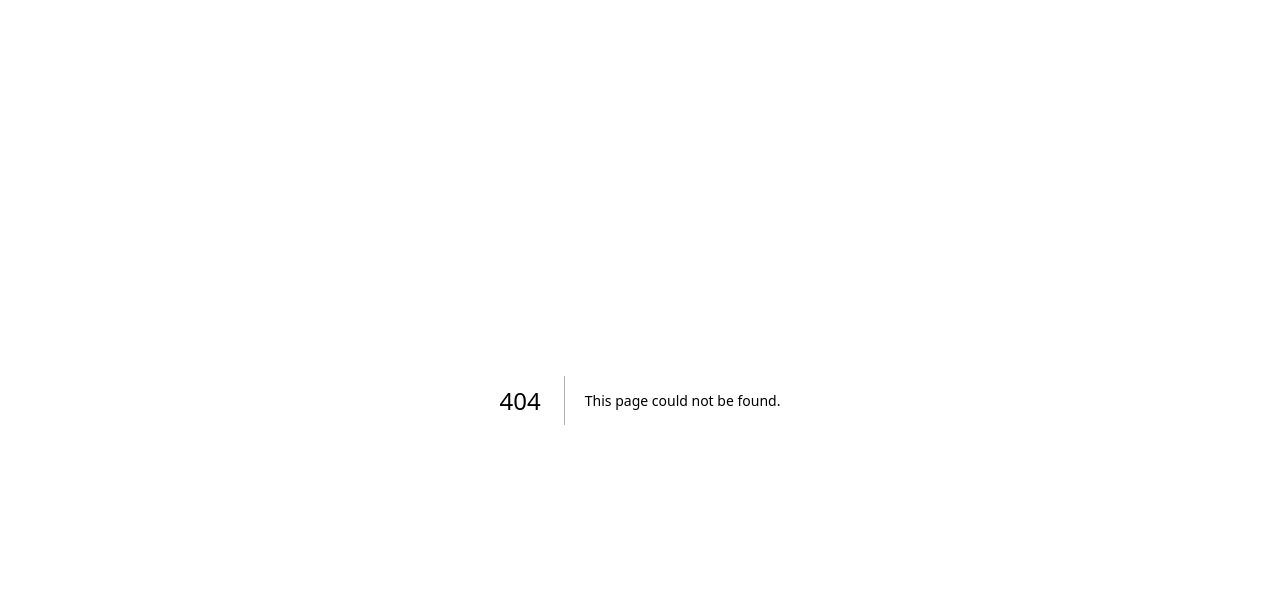
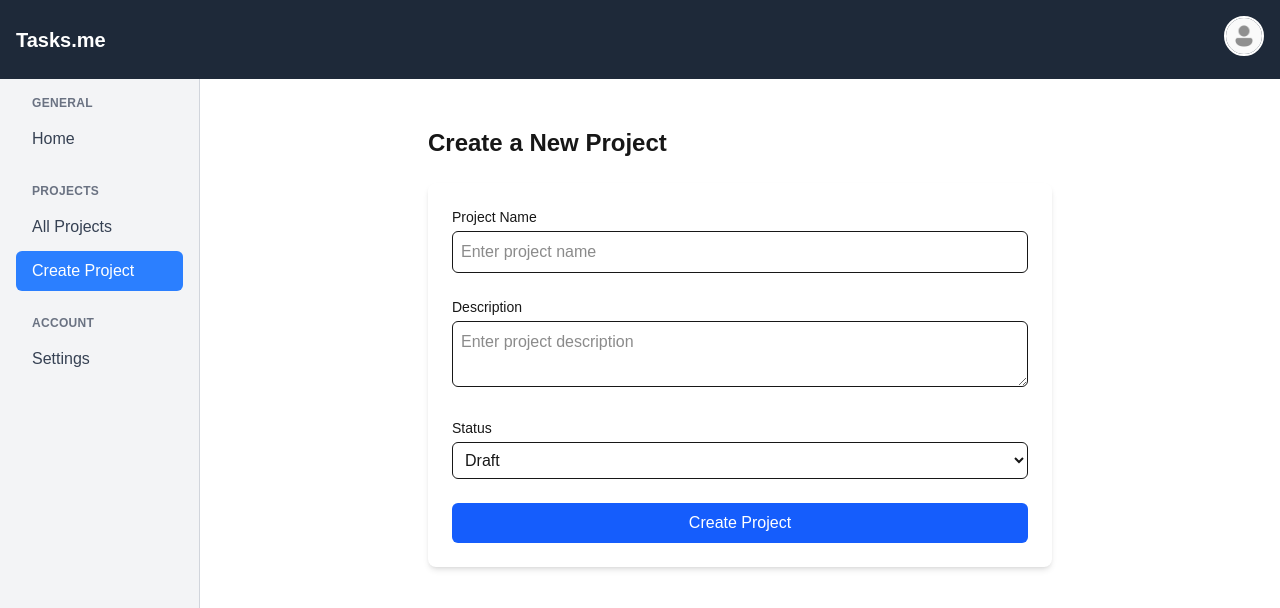
Before and after one commit to Maryam-Ashfaq10/Next.js-PM-tool, a Next.js app: page /projects/create in a window 1280 px wide. Before the commit this address had no page. Shown: the top 608 px of the page. Built offline with nearby package versions, Linux system fonts and the light colour scheme.

Commit message:
project ui

```diff
--- /dev/null
+++ b/app/(main)/projects/create/page.tsx
@@ -0,0 +1,82 @@
+"use client";
+
+import { useState } from "react";
+
+export default function NewProjectPage() {
+  const [form, setForm] = useState({
+    name: "",
+    description: "",
+    status: "draft",
+  });
+
+  const handleChange = (e: any) => {
+    const { name, value } = e.target;
+    setForm((prev) => ({ ...prev, [name]: value }));
+  };
+
+  const handleSubmit = (e: any) => {
+    e.preventDefault();
+    console.log("Creating project:", form);
+    // TODO: send POST to /api/projects
+  };
+
+  return (
+    <div className="max-w-2xl mx-auto p-6">
+      <h2 className="text-2xl font-bold mb-6">Create a New Project</h2>
+
+      <form
+        onSubmit={handleSubmit}
+        className="bg-white shadow-md rounded-lg p-6 space-y-6"
+      >
+        {/* Project Name */}
+        <div>
+          <label className="block text-sm font-medium mb-1">Project Name</label>
+          <input
+            type="text"
+            name="name"
+            value={form.name}
+            onChange={handleChange}
+            placeholder="Enter project name"
+            required
+            className="w-full border rounded-md p-2 focus:ring-2 focus:ring-blue-500"
+          />
+        </div>
+
+        {/* Description */}
+        <div>
+          <label className="block text-sm font-medium mb-1">Description</label>
+          <textarea
+            name="description"
+            value={form.description}
+            onChange={handleChange}
+            placeholder="Enter project description"
+            className="w-full border rounded-md p-2 focus:ring-2 focus:ring-blue-500"
+          />
+        </div>
+
+        {/* Status */}
+        <div>
+          <label className="block text-sm font-medium mb-1">Status</label>
+          <select
+            name="status"
+            value={form.status}
+            onChange={handleChange}
+            className="w-full border rounded-md p-2 focus:ring-2 focus:ring-blue-500"
+          >
+            <option value="draft">Draft</option>
+            <option value="in-progress">In Progress</option>
+            <option value="completed">Completed</option>
+          </select>
+        </div>
+
+        {/* Submit */}
+        <button
+          type="submit"
+          className="w-full bg-blue-600 text-white py-2 px-4 rounded-md hover:bg-blue-700"
+        >
+          Create Project
+        </button>
+      </form>
+    </div>
+  );
+}
```
